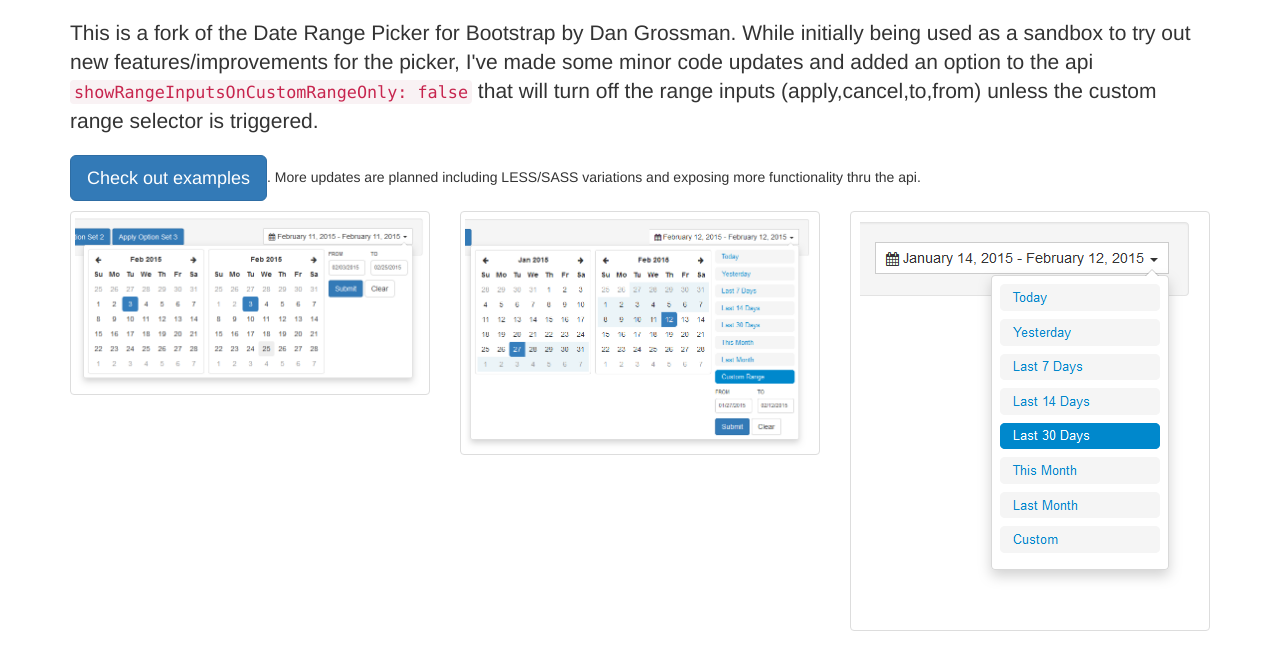
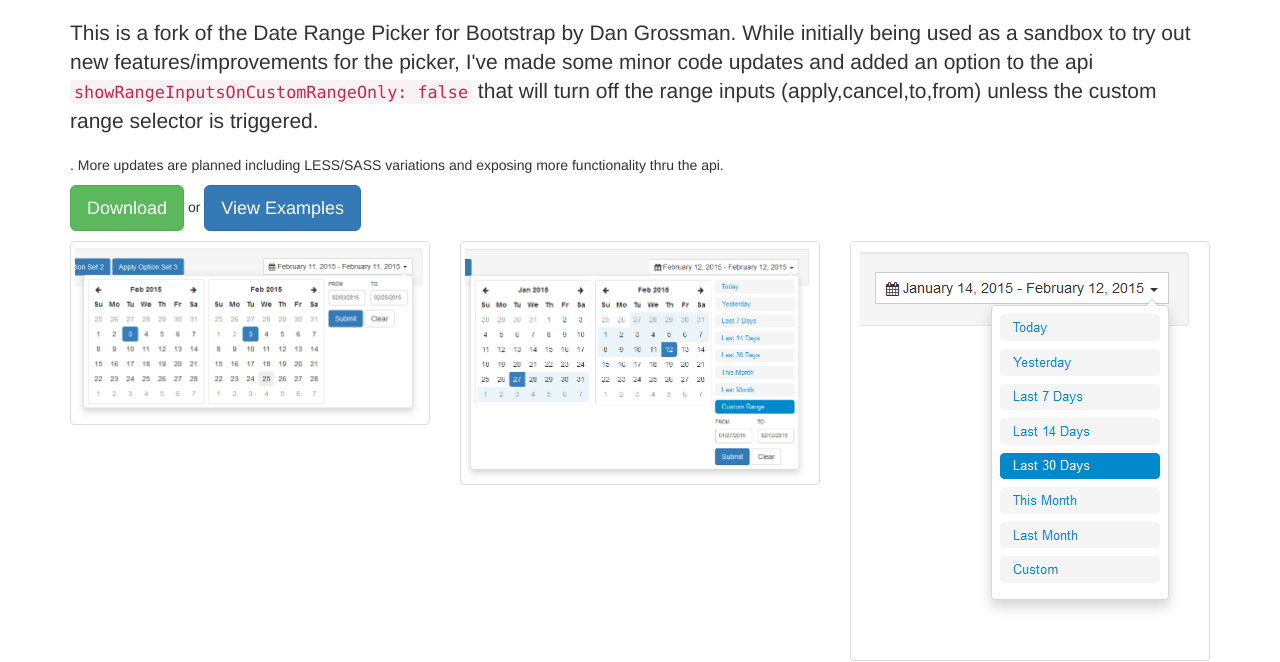
Before and after one commit to boolie/boolie.github.io, a plain HTML site: page index.html in a window 1280 px wide. Shown: the part 162-824 px from the top of the page. Drawn offline with nearby package versions, Linux system fonts and the light colour scheme.

Commit message:
added download link

```diff
--- a/index.html
+++ b/index.html
@@ -58,7 +58,11 @@
             <h1>Date Range Picker for Bootstrap</h1>
         </div>
         <p id="about" class="lead">This is a fork of the Date Range Picker for Bootstrap by Dan Grossman. While initially being used as a sandbox to try out new features/improvements for the picker, I've made some minor code updates and added an option to the api <code>showRangeInputsOnCustomRangeOnly: false</code> that will turn off the range inputs (apply,cancel,to,from) unless the custom range selector is triggered.</p>
-        <p><a href="daterangepicker.html" class="btn btn-lg btn-primary">Check out examples</a>. More updates are planned including LESS/SASS variations and exposing more functionality thru the api.</p>
+        <p>. More updates are planned including LESS/SASS variations and exposing more functionality thru the api.</p>
+
+        <p>
+        <a href="https://github.com/boolie/bootstrap-daterangepicker/archive/master.zip" class="btn btn-lg btn-success">Download</a> or <a href="daterangepicker.html" class="btn btn-lg btn-primary">View Examples</a>
+        </p>
 
         <div class="row">
             <div class="col-xs-6 col-md-4">
```
